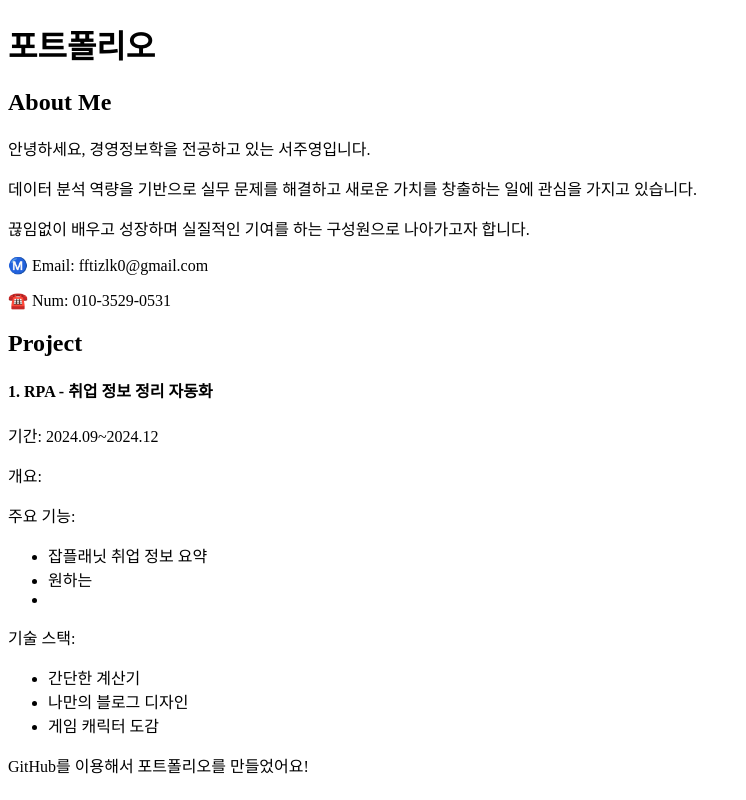
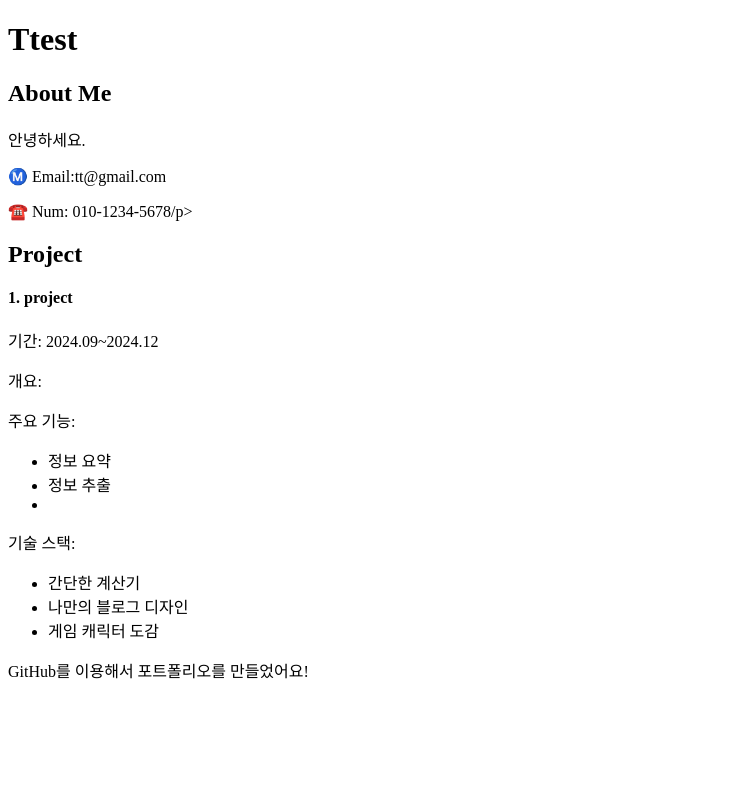
Before and after one commit to young2z1/young2z1.github.io, a plain HTML site: page index.html in a window 1280 px wide. Shown: the whole page, without its empty margins (0-746 px from the left). Drawn offline with Linux system fonts and the light colour scheme.

Commit message:
Update title and content in index.html

```diff
--- a/index.html
+++ b/index.html
@@ -2,26 +2,24 @@
 <html>
 <head>
   <meta charset="UTF-8">
-  <title>JuYoung's포트폴리오</title>
+  <title>Test</title>
 </head>
 <body>
-  <h1>포트폴리오</h1>
+  <h1>Ttest</h1>
   <h2>About Me</h2>
-  <p>안녕하세요, 경영정보학을 전공하고 있는 서주영입니다.</p>
-  <p>데이터 분석 역량을 기반으로 실무 문제를 해결하고 새로운 가치를 창출하는 일에 관심을 가지고 있습니다.</p>
-  <p>끊임없이 배우고 성장하며 실질적인 기여를 하는 구성원으로 나아가고자 합니다.</p>
+  <p>안녕하세요.</p>
   <p></p>
-  <p>Ⓜ️ Email: fftizlk0@gmail.com</p>
-  <p>☎️ Num: 010-3529-0531</p>
+  <p>Ⓜ️ Email:tt@gmail.com</p>
+  <p>☎️ Num: 010-1234-5678/p>
   <p></p>
   <h2>Project</h2>
-  <h4>1. RPA - 취업 정보 정리 자동화</h4>
+  <h4>1. project</h4>
   <p>기간: 2024.09~2024.12</p>
   <p>개요: </p>
   <p>주요 기능: </p>
   <ul>
-    <li>잡플래닛 취업 정보 요약</li>
-    <li>원하는 </li>
+    <li>정보 요약</li>
+    <li>정보 추출</li>
     <li></li>
   </ul>
   <p>기술 스택: </p>
```
